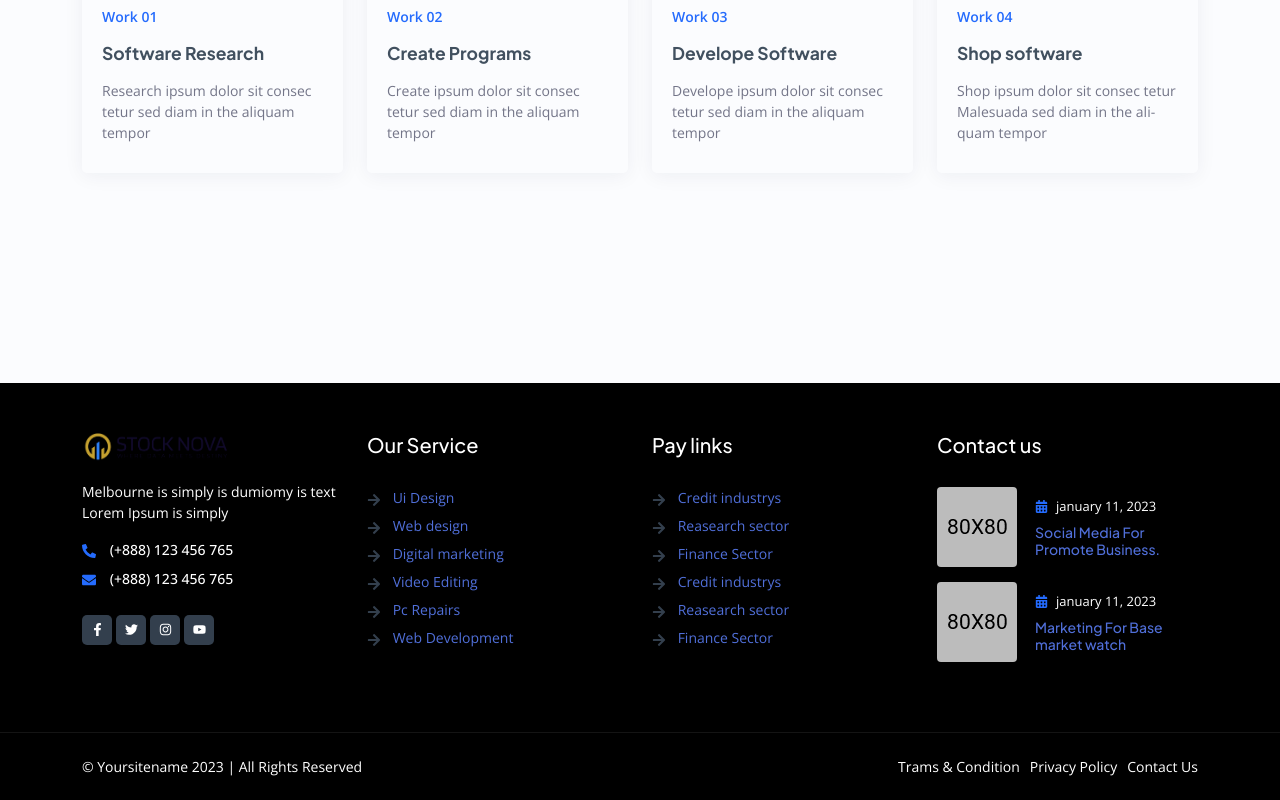
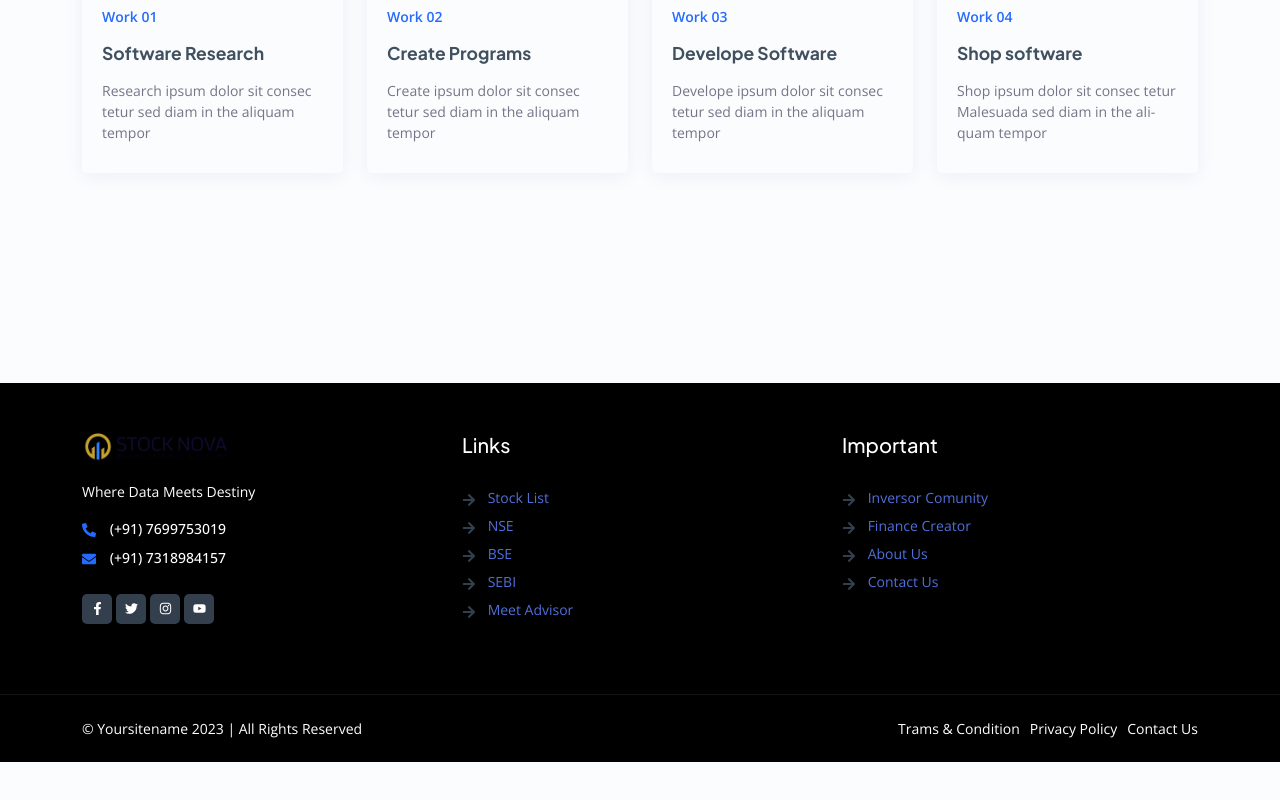
Before and after one commit to D4RK91GHT/stocknova-front, a React (Create React App) app: page /about in a window 1280 px wide. Shown: the part 3084-3884 px from the top of the page. After the commit the page ends 3846 px from the top, so only its background shows below. Built offline with nearby package versions, Linux system fonts and the light colour scheme; a small style sheet from the web is missing.

Commit message:
Footer Updated

```diff
--- a/src/components/FooterOne.js
+++ b/src/components/FooterOne.js
@@ -16,42 +16,22 @@ const FooterOne = () => {
     <>
       {/* ================== Footer One Start ==================*/}
       <footer className='footer-area bg-black bg-cover'>
-        {/* <div className='footer-subscribe'>
-          <div className='container'>
-            <div
-              className='footer-subscribe-inner bg-cover'
-              style={{ backgroundImage: 'url("./assets/img/bg/6.png")' }}
-            >
-              <div className='row'>
-                <div className='col-lg-6'>
-                  <h2 className='mb-lg-0 mb-3'>Subscribe To Our Newsletter</h2>
-                </div>
-                <div className='col-lg-6 align-self-center text-lg-end'>
-                  <input type='text' placeholder='Your e-mail address' />
-                  <a className='btn btn-black border-radius-0' href='#'>
-                    Submit now
-                  </a>
-                </div>
-              </div>
-            </div>
-          </div>
-        </div> */}
         <div className='container'>
           <div className='row'>
-            <div className='col-lg-3 col-md-6'>
+            <div className='col-lg-4 col-md-6'>
               <div className='widget widget_about'>
                 <div className='thumb'>
                   <img src='assets/img/stocknova.png' alt='img' />
                 </div>
                 <div className='details'>
                   <p>
-                    Melbourne is simply is dumiomy is text Lorem Ipsum is simply
+                    Where Data Meets Destiny
                   </p>
                   <p className='mt-3'>
-                    <FaPhoneAlt /> (+888) 123 456 765
+                    <FaPhoneAlt /> (+91) 7699753019
                   </p>
                   <p className='mt-2'>
-                    <FaEnvelope /> (+888) 123 456 765
+                    <FaEnvelope /> (+91) 7318984157
                   </p>
                   <ul className='social-media'>
                     <li>
@@ -78,120 +58,63 @@ const FooterOne = () => {
                 </div>
               </div>
             </div>
-            <div className='col-lg-3 col-md-6'>
+            <div className='col-lg-4 col-md-6'>
               <div className='widget widget_nav_menu'>
-                <h4 className='widget-title'>Our Service</h4>
+                <h4 className='widget-title'>Links</h4>
                 <ul>
                   <li>
-                    <Link to='/service'>
-                      <FaArrowRight /> Ui Design
+                    <Link to='/'>
+                      <FaArrowRight /> Stock List
+                    </Link>
+                  </li>
+                  <li>
+                    <Link to='/'>
+                      <FaArrowRight /> NSE
+                    </Link>
+                  </li>
+                  <li>
+                    <Link to='/'>
+                      <FaArrowRight /> BSE{" "}
                     </Link>
                   </li>
                   <li>
                     <Link to='/service'>
-                      <FaArrowRight /> Web design
+                      <FaArrowRight /> SEBI
                     </Link>
                   </li>
                   <li>
                     <Link to='/service'>
-                      <FaArrowRight /> Digital marketing{" "}
-                    </Link>
-                  </li>
-                  <li>
-                    <Link to='/service'>
-                      <FaArrowRight /> Video Editing
-                    </Link>
-                  </li>
-                  <li>
-                    <Link to='/service'>
-                      <FaArrowRight /> Pc Repairs
-                    </Link>
-                  </li>
-                  <li>
-                    <Link to='/service'>
-                      <FaArrowRight /> Web Development
+                      <FaArrowRight /> Meet Advisor
                     </Link>
                   </li>
                 </ul>
               </div>
             </div>
-            <div className='col-lg-3 col-md-6'>
+            <div className='col-lg-4 col-md-6'>
               <div className='widget widget_nav_menu'>
-                <h4 className='widget-title'>Pay links</h4>
+                <h4 className='widget-title'>Important</h4>
                 <ul>
                   <li>
-                    <Link to='/service'>
-                      <FaArrowRight /> Credit industrys
+                    <Link to='/'>
+                      <FaArrowRight /> Inversor Comunity
                     </Link>
                   </li>
                   <li>
                     <Link to='/service'>
-                      <FaArrowRight /> Reasearch sector
+                      <FaArrowRight /> Finance Creator
                     </Link>
                   </li>
                   <li>
-                    <Link to='/service'>
-                      <FaArrowRight /> Finance Sector{" "}
+                    <Link to='/'>
+                      <FaArrowRight /> About Us
                     </Link>
                   </li>
                   <li>
-                    <Link to='/service'>
-                      <FaArrowRight /> Credit industrys
+                    <Link to='/'>
+                      <FaArrowRight /> Contact Us{" "}
                     </Link>
                   </li>
-                  <li>
-                    <Link to='/service'>
-                      <FaArrowRight /> Reasearch sector
-                    </Link>
-                  </li>
-                  <li>
-                    <Link to='/service'>
-                      <FaArrowRight /> Finance Sector
-                    </Link>
-                  </li>
-                </ul>
-              </div>
-            </div>
-            <div className='col-lg-3 col-md-6'>
-              <div className='widget widget-recent-post'>
-                <h4 className='widget-title'>Contact us</h4>
-                <ul>
-                  <li>
-                    <div className='media'>
-                      <div className='media-left'>
-                        <img src='assets/img/widget/1.png' alt='blog' />
-                      </div>
-                      <div className='media-body align-self-center'>
-                        <div className='post-info mb-2'>
-                          <FaCalendarAlt />
-                          <span>january 11, 2023</span>
-                        </div>
-                        <h6 className='title mb-0'>
-                          <Link to='/blog-details'>
-                            Social Media For Promote Business.
-                          </Link>
-                        </h6>
-                      </div>
-                    </div>
-                  </li>
-                  <li>
-                    <div className='media'>
-                      <div className='media-left'>
-                        <img src='assets/img/widget/2.png' alt='blog' />
-                      </div>
-                      <div className='media-body align-self-center'>
-                        <div className='post-info mb-2'>
-                          <FaCalendarAlt />
-                          <span>january 11, 2023</span>
-                        </div>
-                        <h6 className='title mb-0'>
-                          <Link to='/blog-details'>
-                            Marketing For Base market watch
-                          </Link>
-                        </h6>
-                      </div>
-                    </div>
-                  </li>
+
                 </ul>
               </div>
             </div>
```
